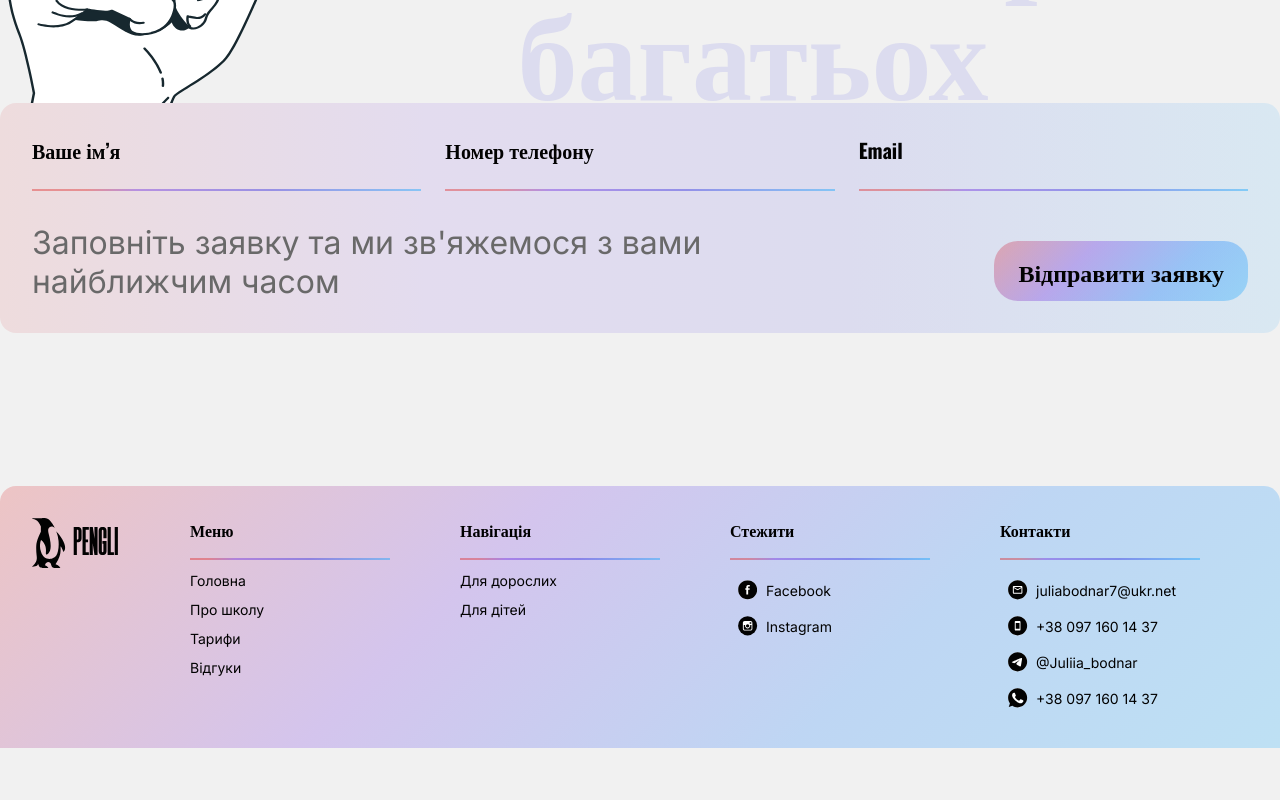
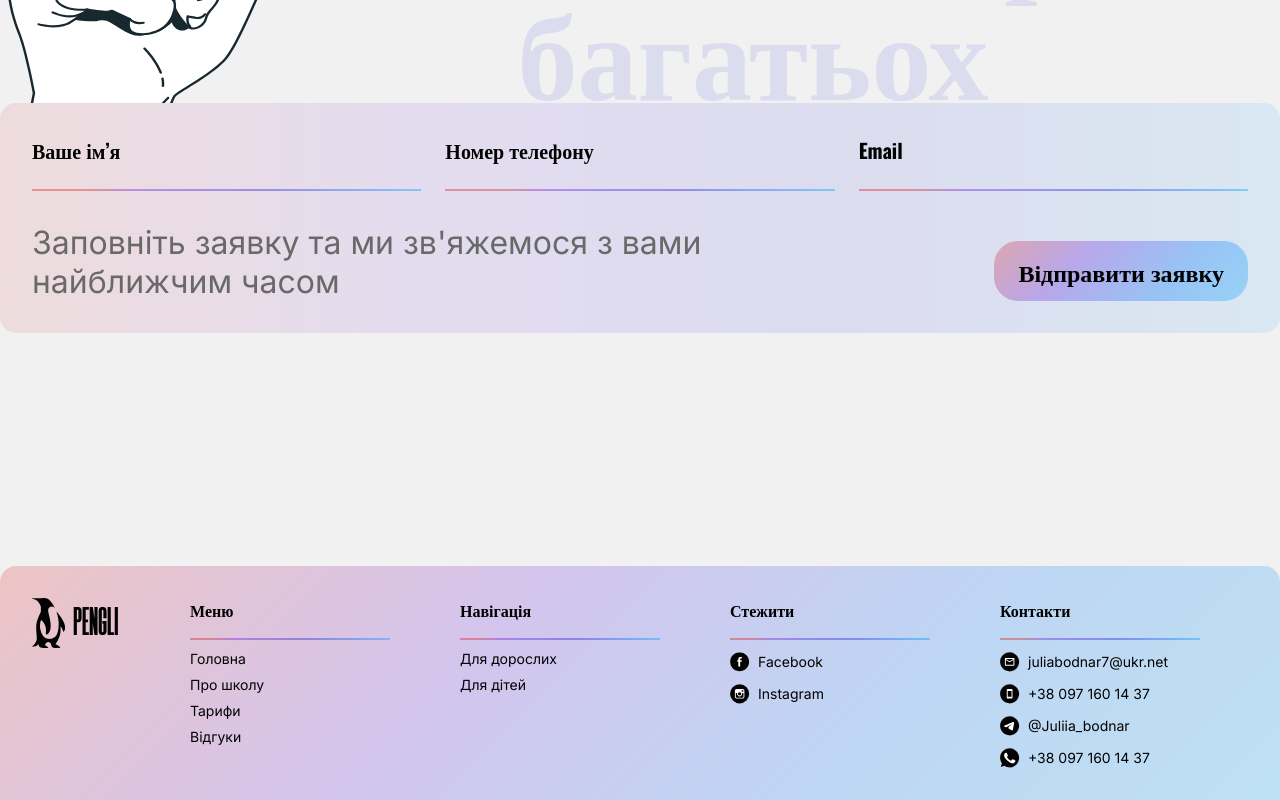
Before and after one commit to mirajane2207/english-school, a React (Create React App) app: page / in a window 1280 px wide. Shown: the part 4541-5341 px from the top of the page. Before the commit the page ends 5289 px from the top, so only its background shows below. Built offline with nearby package versions, Linux system fonts and the light colour scheme.

Commit message:
fixed footer UI

```diff
--- a/src/components/Footer/Footer.jsx
+++ b/src/components/Footer/Footer.jsx
@@ -27,35 +27,15 @@ const Footer = () => {
                 </div>
                 <div className={classes.footer__item_container}>
                     <h6 className={classes.footer__header}>Стежити</h6>
-                    <ul>
-                        <li> <img src={facebook} alt="" />
-                            <a href="">Facebook</a></li>
-                        <li>
-                            <img src={instagram} alt="" />
-                            <a href="">Instagram</a>
-                        </li>
-                    </ul>
-
+                        <a href=""><img src={facebook} alt="" />Facebook</a>
+                        <a href=""><img src={instagram} alt="" />Instagram</a>
                 </div>
                 <div className={classes.footer__item_container}>
                     <h6 className={classes.footer__header}>Контакти</h6>
-                    <ul>
-                        <li> <img src={msg} alt="" />
-                            <a href="">juliabodnar7@ukr.net</a>
-                        </li>
-                        <li>
-                            <img src={phone} alt="" />
-                            <a href="">+38 097 160 14 37</a>
-                        </li>
-                        <li>
-                            <img src={telegram} alt="" />
-                            <a href="">@Juliia_bodnar</a>
-                        </li>
-                        <li>
-                            <img src={whatsup} alt="" />
-                            <a href="">+38 097 160 14 37</a>
-                        </li>
-                    </ul>
+                    <a href=""><img src={msg} alt="" />juliabodnar7@ukr.net</a>
+                    <a href=""><img src={phone} alt="" />+38 097 160 14 37</a>
+                    <a href=""><img src={telegram} alt="" />@Juliia_bodnar</a>
+                    <a href=""><img src={whatsup} alt="" />+38 097 160 14 37</a>
                 </div>
             </div>
         </footer>
--- a/src/components/Footer/Footer.module.css
+++ b/src/components/Footer/Footer.module.css
@@ -1,5 +1,5 @@
 footer {
-    margin-top: 470px;
+    margin-top: 550px;
     border-radius: 16px 16px 0px 0px;
     background: linear-gradient(135deg, rgba(222, 31, 31, 0.21) 0%, rgba(103, 31, 222, 0.21) 36.45%, rgba(0, 114, 253, 0.21) 68.25%, rgba(0, 163, 255, 0.21) 100%);
     display: flex;
@@ -23,14 +23,17 @@ footer {
 }
 
 .footer__item_container a {
+    display: flex;
+    align-items: center;
     font-size: 14px;
     font-weight: 400;
+    line-height: 100%;
 }
 
 .footer__item_container img {
     height: 20px;
     width: 20px;
-    margin: 8px;
+    margin-right: 8px;
 }
 
 .footer__header {
@@ -40,13 +43,8 @@ footer {
     border-bottom: 2px solid;
 }
 
-.footer__item_container ul {
-   padding: 0;
-   margin: 0;
+.footer__links {
+    display: flex;
+    flex-direction: column;
+    gap: 5px;
 }
-
-
-.footer__item_container  ul>li {
-    display: flex;
-    align-items: center;
-}
--- a/src/components/Form/Form.jsx
+++ b/src/components/Form/Form.jsx
@@ -4,7 +4,7 @@ import handImg from './form-img.svg'
 
 const Form = () => {
     return (
-        <div>
+        <div className={classes.form__wrapper}>
             <div className={classes.form__title_container}>
                 <img src={handImg} alt="" />
                 <h1 className={classes.form__title}>Втілюємо мрії багатьох</h1>
--- a/src/components/Form/Form.module.css
+++ b/src/components/Form/Form.module.css
@@ -1,3 +1,7 @@
+.form__wrapper {
+    margin-bottom: 250px;
+}
+
 .form__title {
     max-width: 840px;
     color: #DCDCEF;
@@ -22,7 +26,6 @@
 }
 
 .form__container {
-    margin-bottom: 250px;
     display: flex;
     width: 1280px;
     padding: 32px;
```
